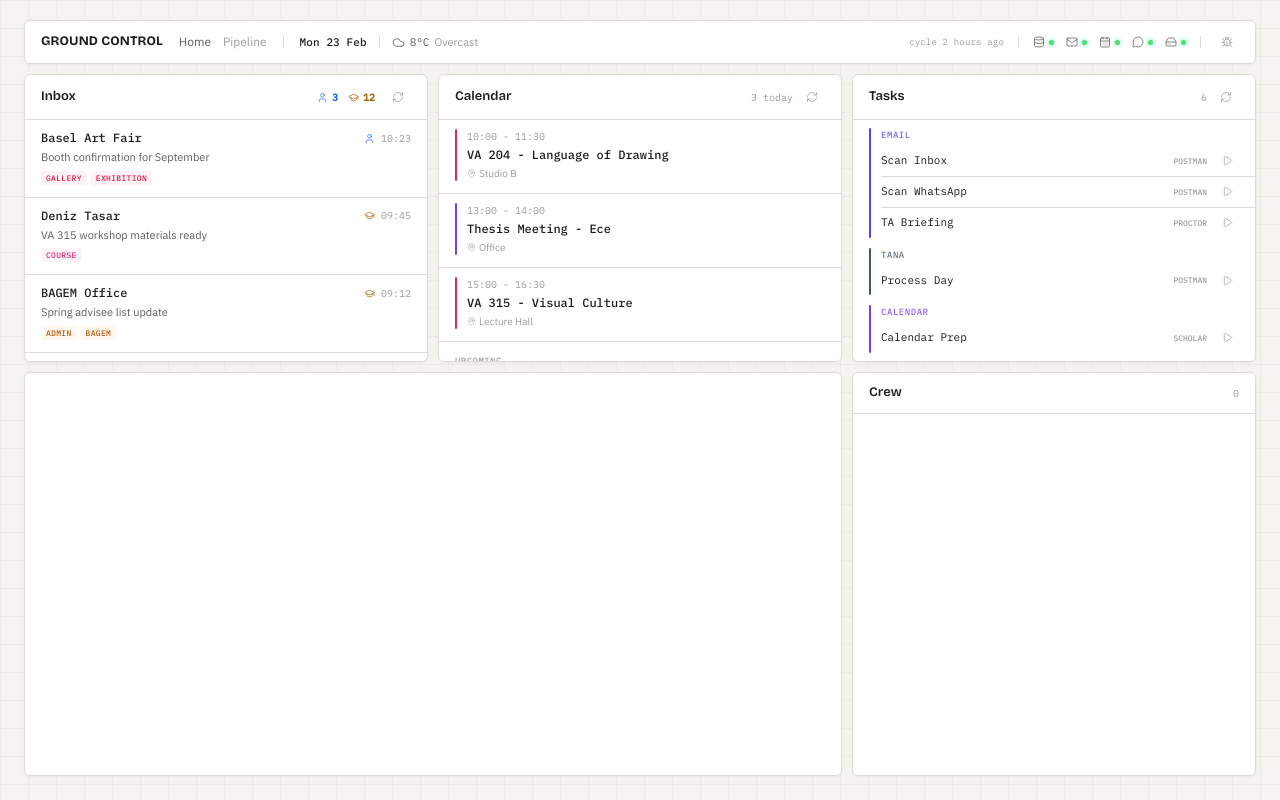
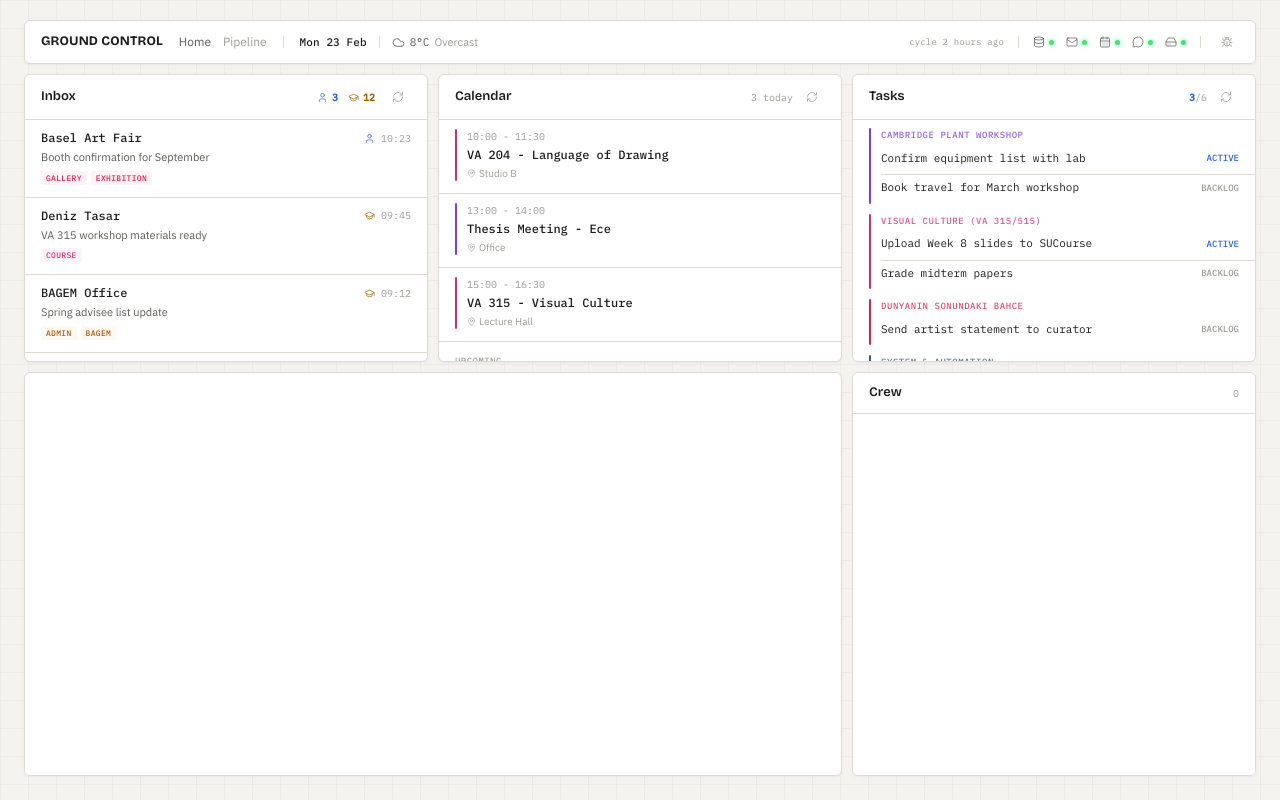
Before and after one commit to keremozan/ground-control, a Next.js app: page / in a window 1280 px wide. Built offline with nearby package versions, Linux system fonts and the light colour scheme.

Commit message:
fix: restore original TasksWidget with personal tasks

```diff
--- a/components/home/TasksWidget.tsx
+++ b/components/home/TasksWidget.tsx
@@ -1,79 +1,34 @@
 "use client";
-import { useState, useEffect } from "react";
-import { Play, X, RefreshCw } from "lucide-react";
+import { mockTasks } from "@/lib/mock-data";
+import { Play, CheckCircle, MessageSquare, Archive, Trash2, RefreshCw } from "lucide-react";
 
-type TaskDef = {
-  id: string;
-  label: string;
-  description: string;
-  category: string;
-  character: string;
-  model: string;
+const statusStyle: Record<string, { color: string; label: string }> = {
+  "in-progress": { color: "var(--blue)",   label: "ACTIVE"  },
+  backlog:       { color: "var(--text-3)", label: "BACKLOG" },
 };
 
-const categoryColor: Record<string, string> = {
-  email:    "var(--c-postman)",
-  tana:     "var(--c-architect)",
-  calendar: "var(--c-scholar)",
-  research: "var(--c-oracle)",
-  admin:    "var(--c-clerk)",
-};
+function trackColor(track: string): string {
+  if (/workshop|cambridge|research|plant/i.test(track)) return "var(--c-scholar)";
+  if (/va\s|visual culture|slides|course/i.test(track))  return "var(--c-proctor)";
+  if (/bahce|gallery|exhibition|art/i.test(track))        return "var(--c-curator)";
+  if (/system|automation|dashboard|code/i.test(track))    return "var(--c-architect)";
+  if (/admin|advisory|bagem/i.test(track))                return "var(--c-clerk)";
+  return "var(--text-3)";
+}
+
+const itemActions = [
+  { icon: Play,          label: "Start",   colorClass: "item-action-btn-blue"  },
+  { icon: CheckCircle,   label: "Done",    colorClass: "item-action-btn-green" },
+  { icon: MessageSquare, label: "Assign",  colorClass: ""                      },
+  { icon: Archive,       label: "Archive", colorClass: "item-action-btn-amber" },
+  { icon: Trash2,        label: "Delete",  colorClass: "item-action-btn-red"   },
+];
 
 export default function TasksWidget() {
-  const [tasks, setTasks] = useState<TaskDef[]>([]);
-  const [runningId, setRunningId] = useState<string | null>(null);
-  const [output, setOutput] = useState<string>("");
-
-  useEffect(() => {
-    fetch("/api/tasks")
-      .then(r => r.json())
-      .then(d => setTasks(d.tasks))
-      .catch(() => {});
-  }, []);
-
-  const runTask = async (taskId: string) => {
-    setRunningId(taskId);
-    setOutput("");
-
-    try {
-      const res = await fetch(`/api/task/${taskId}`, { method: "POST" });
-      if (!res.body) throw new Error("no body");
-      const reader = res.body.getReader();
-      const decoder = new TextDecoder();
-      let buffer = "";
-
-      while (true) {
-        const { done, value } = await reader.read();
-        if (done) break;
-        buffer += decoder.decode(value, { stream: true });
-        const parts = buffer.split("\n\n");
-        buffer = parts.pop() || "";
-        for (const part of parts) {
-          const eventMatch = part.match(/^event: (\w+)/m);
-          const dataMatch = part.match(/^data: (.+)/m);
-          if (!eventMatch || !dataMatch) continue;
-          try {
-            const parsed = JSON.parse(dataMatch[1]);
-            if (eventMatch[1] === "text") {
-              setOutput(prev => prev + parsed.text);
-            } else if (eventMatch[1] === "tool_call") {
-              setOutput(prev => prev + `\n[${parsed.tool}]\n`);
-            } else if (eventMatch[1] === "done") {
-              setRunningId(null);
-            }
-          } catch {}
-        }
-      }
-    } catch {
-      setRunningId(null);
-    }
-  };
-
-  // Group by category
-  const grouped = tasks.reduce<Record<string, TaskDef[]>>((acc, t) => {
-    (acc[t.category] ||= []).push(t);
-    return acc;
-  }, {});
+  const activeTasks = mockTasks.reduce(
+    (acc, t) => acc + t.tasks.filter((task) => task.status === "in-progress").length, 0
+  );
+  const totalTasks = mockTasks.reduce((acc, t) => acc + t.tasks.length, 0);
 
   return (
     <div className="widget">
@@ -81,93 +36,68 @@ export default function TasksWidget() {
         <span className="widget-header-label">Tasks</span>
         <div style={{ display: "flex", alignItems: "center", gap: 6 }}>
           <span style={{ fontFamily: "var(--font-mono)", fontSize: 10, color: "var(--text-3)" }}>
-            {tasks.length}
+            <span style={{ color: "var(--blue)", fontWeight: 600 }}>{activeTasks}</span>/{totalTasks}
           </span>
           <button className="widget-toolbar-btn" title="Refresh"><RefreshCw size={12} strokeWidth={1.5} /></button>
         </div>
       </div>
 
       <div className="widget-body" style={{ padding: "8px 0" }}>
-        {Object.entries(grouped).map(([category, catTasks], i) => {
-          const color = categoryColor[category] || "var(--text-3)";
+        {mockTasks.map((group, i) => {
+          const color = trackColor(group.track);
           return (
-            <div key={category} style={{
-              display: "flex", gap: 10,
-              marginBottom: i < Object.keys(grouped).length - 1 ? 10 : 0,
-              paddingLeft: 16, paddingRight: 0,
+            <div key={i} style={{
+              display: "flex",
+              gap: 10,
+              marginBottom: i < mockTasks.length - 1 ? 10 : 0,
+              paddingLeft: 16,
+              paddingRight: 0,
             }}>
               <div style={{ width: 2, background: color, borderRadius: 1, flexShrink: 0 }} />
+
               <div style={{ flex: 1, minWidth: 0 }}>
                 <div style={{
                   fontFamily: "var(--font-mono)", fontSize: 9, fontWeight: 500,
-                  color, textTransform: "uppercase", letterSpacing: "0.06em",
+                  color: color, textTransform: "uppercase", letterSpacing: "0.06em",
                   marginBottom: 4, opacity: 0.8,
                 }}>
-                  {category}
+                  {group.track}
                 </div>
-                {catTasks.map((task, j) => (
+
+                {group.tasks.map((task, j) => {
+                  const st = statusStyle[task.status] || statusStyle.backlog;
+                  return (
                     <div
                       className="item-row"
-                    key={task.id}
+                      key={j}
                       style={{ borderTop: j === 0 ? "none" : "1px solid var(--border)" }}
                     >
-                    <div style={{ display: "flex", alignItems: "center", padding: "4px 16px 4px 0", gap: 8 }}>
+                      <div style={{ display: "flex", alignItems: "center", padding: "4px 16px 4px 0", gap: 8, cursor: "pointer" }}>
                         <span style={{
                           fontFamily: "var(--font-mono)", fontSize: 11, color: "var(--text)",
                           flex: 1, overflow: "hidden", textOverflow: "ellipsis", whiteSpace: "nowrap",
                         }}>
-                        {task.label}
+                          {task.name}
                         </span>
-                      <span style={{
-                        fontFamily: "var(--font-mono)", fontSize: 8, fontWeight: 500,
-                        color: "var(--text-3)", textTransform: "uppercase", flexShrink: 0,
-                      }}>
-                        {task.character}
+                        <span style={{ fontFamily: "var(--font-mono)", fontSize: 9, fontWeight: 500, color: st.color, flexShrink: 0 }}>
+                          {st.label}
                         </span>
-                      <button
-                        className="item-action-btn item-action-btn-blue"
-                        title={task.description}
-                        onClick={() => runTask(task.id)}
-                        disabled={runningId !== null}
-                        style={{ opacity: runningId !== null ? 0.4 : 1 }}
-                      >
-                        <Play size={11} strokeWidth={1.5} />
+                      </div>
+                      <div className="item-actions" style={{ padding: "0 16px 4px 0" }}>
+                        {itemActions.map(({ icon: ActionIcon, label, colorClass }) => (
+                          <button key={label} className={`item-action-btn ${colorClass}`} title={label}>
+                            <ActionIcon size={12} strokeWidth={1.5} />
                           </button>
-                    </div>
-                  </div>
                         ))}
                       </div>
                     </div>
                   );
                 })}
               </div>
-
-      {/* Output overlay */}
-      {(runningId || output) && (
-        <div style={{
-          borderTop: "1px solid var(--border)",
-          background: "var(--cmd-bg)", color: "var(--cmd-text)",
-          fontFamily: "var(--font-mono)", fontSize: 10,
-          padding: "8px 12px", maxHeight: 160, overflowY: "auto",
-          whiteSpace: "pre-wrap", lineHeight: 1.5,
-          position: "relative",
-        }}>
-          {!runningId && (
-            <button
-              onClick={() => setOutput("")}
-              style={{
-                position: "absolute", top: 4, right: 4,
-                background: "transparent", border: "none", color: "#666",
-                cursor: "pointer", padding: 2,
-              }}
-            >
-              <X size={12} strokeWidth={1.5} />
-            </button>
-          )}
-          {runningId && <span className="led led-on led-pulse" style={{ marginRight: 6 }} />}
-          {output || "Starting..."}
             </div>
-      )}
+          );
+        })}
+      </div>
     </div>
   );
 }
```
Lines whose indentation alone changed are shown as unchanged.
